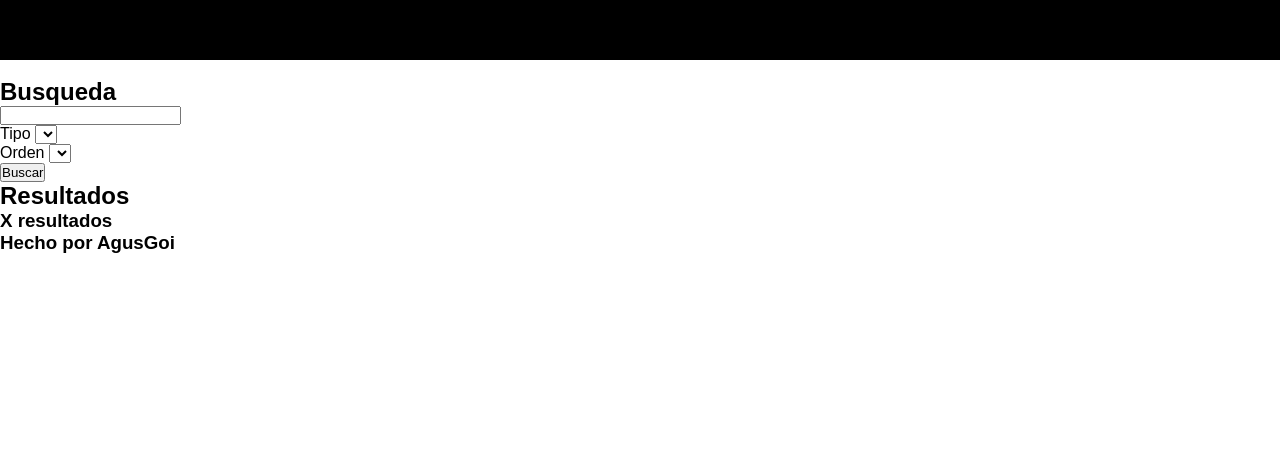
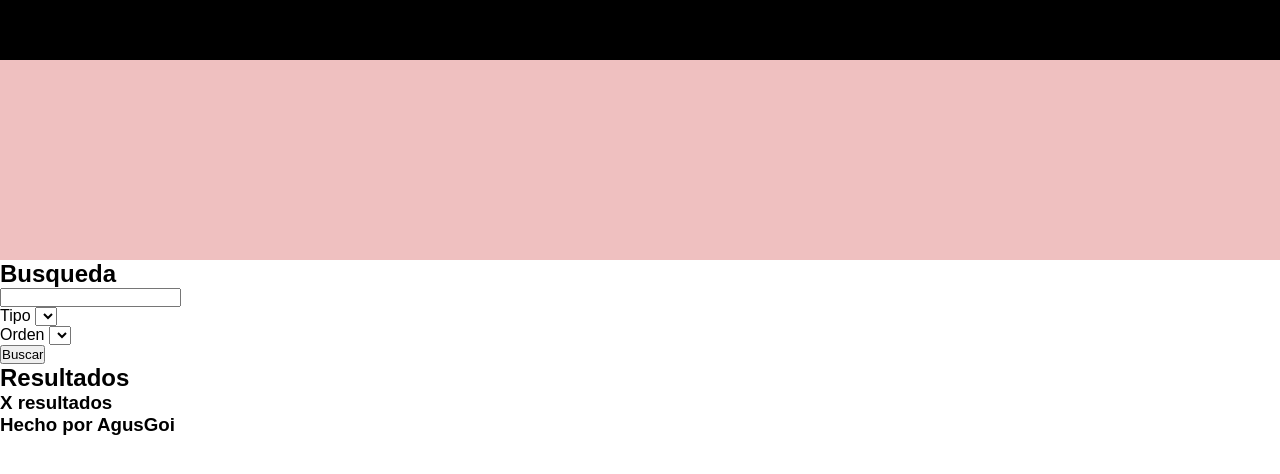
Before and after one commit to Agusgoi/comics, a plain HTML site: page index.html in a window 1280 px wide. Drawn offline with Linux system fonts and the light colour scheme.

Commit message:
contain banner

```diff
--- a/SASS/layout/_header.scss
+++ b/SASS/layout/_header.scss
@@ -5,4 +5,12 @@ header {
         background-color: black;
         height: 60px;
     }
+
+    .contain-banner {
+        background-color: rgb(239, 192, 192);
+        height: 200px;
+        background-image: url("");
+        background-size: cover;
+    }
+
 }
--- a/index.html
+++ b/index.html
@@ -13,7 +13,7 @@
 <div class="contain-logo">
     <img id="logo" src="">
 </div>
-    <div class="contain-img" >
+    <div class="contain-banner" >
         <img id="banner" src="">
     </div>
    </header>
```
Also changed, not shown: style.css, 1 other file.
